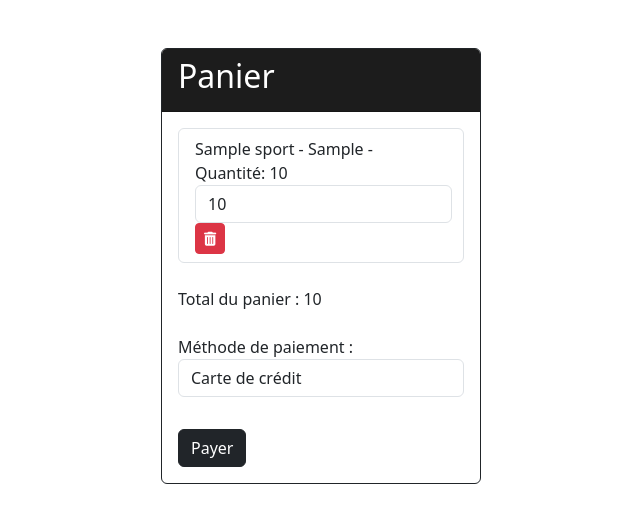
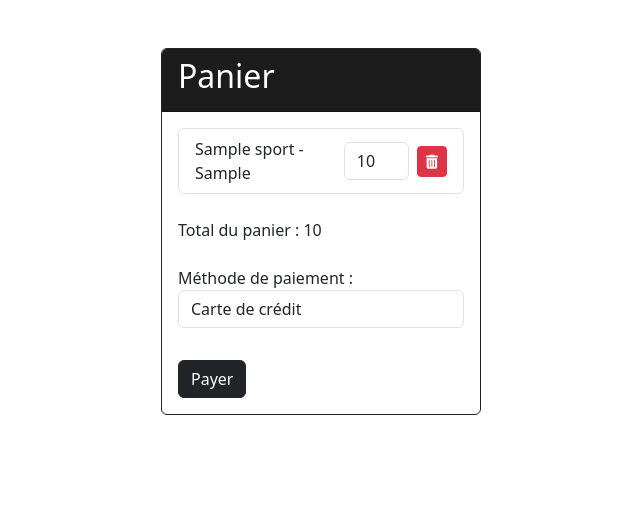
Before and after one commit to AntoineM25/JO_2024, a Django app: template jo_projet/jo_app/templates/panier.html in a window 1280 px wide. Shown: the part 101-624 px from the top of the page, without its empty margins (319-959 px from the left). Run offline with Django 5.2, Linux system fonts and the light colour scheme; tables that the repository leaves empty hold one stand-in row (values such as "Sample post"); the template is opened without the code that fills it: values that come from a table or form of the project are taken from there, most other values are stand-ins (such as "Sample title", 1, 10 or a date in 2020); parts of the project's set-up code (start-up, migrations or seed data) failed here and were passed over; some libraries are stand-ins or nearby versions.

Commit message:
Refonte formulaire panier pour prendre en compte nouveau modele

```diff
--- a/jo_projet/jo_app/templates/panier.html
+++ b/jo_projet/jo_app/templates/panier.html
@@ -19,12 +19,12 @@
             {% csrf_token %}
             <ul class="list-group">
                 {% for ticket in tickets %}
-                    <li class="list-group-item">
-                        {{ ticket }}
+                    <li class="list-group-item d-flex justify-content-between align-items-center">
+                        <span class="flex-grow-1"> {{ ticket.sport.nom }} - {{ ticket.offre.type }} </span>
                         <!-- Champ pour modifier la quantité -->
-                        <input  type="number" name="quantite_{{ ticket.id }}" value="{{ ticket.quantite }}" min="1" class="form-control d-inline w-auto quantity-input" data-ticket-id="{{ ticket.id }}" data-ticket-price="{{ ticket.get_prix }}">
+                        <input  type="number" name="quantite_{{ ticket.id }}" value="{{ ticket.quantite }}" min="1" class="form-control quantity-input mx-2" style="width: 65px;" data-ticket-id="{{ ticket.id }}" data-ticket-price="{{ ticket.get_prix }}">
                         <!-- Bouton de suppression -->
-                        <button type="submit" name="action" value="delete_{{ ticket.id }}" class="btn btn-danger btn-sm"><i class="fa-solid fa-trash-can"></i></button>
+                        <button type="submit" name="action" value="delete_{{ ticket.id }}" class="btn btn-danger btn-sm ml-auto"><i class="fa-solid fa-trash-can"></i></button>
                     </li>
                 {% endfor %}
             </ul>
```
